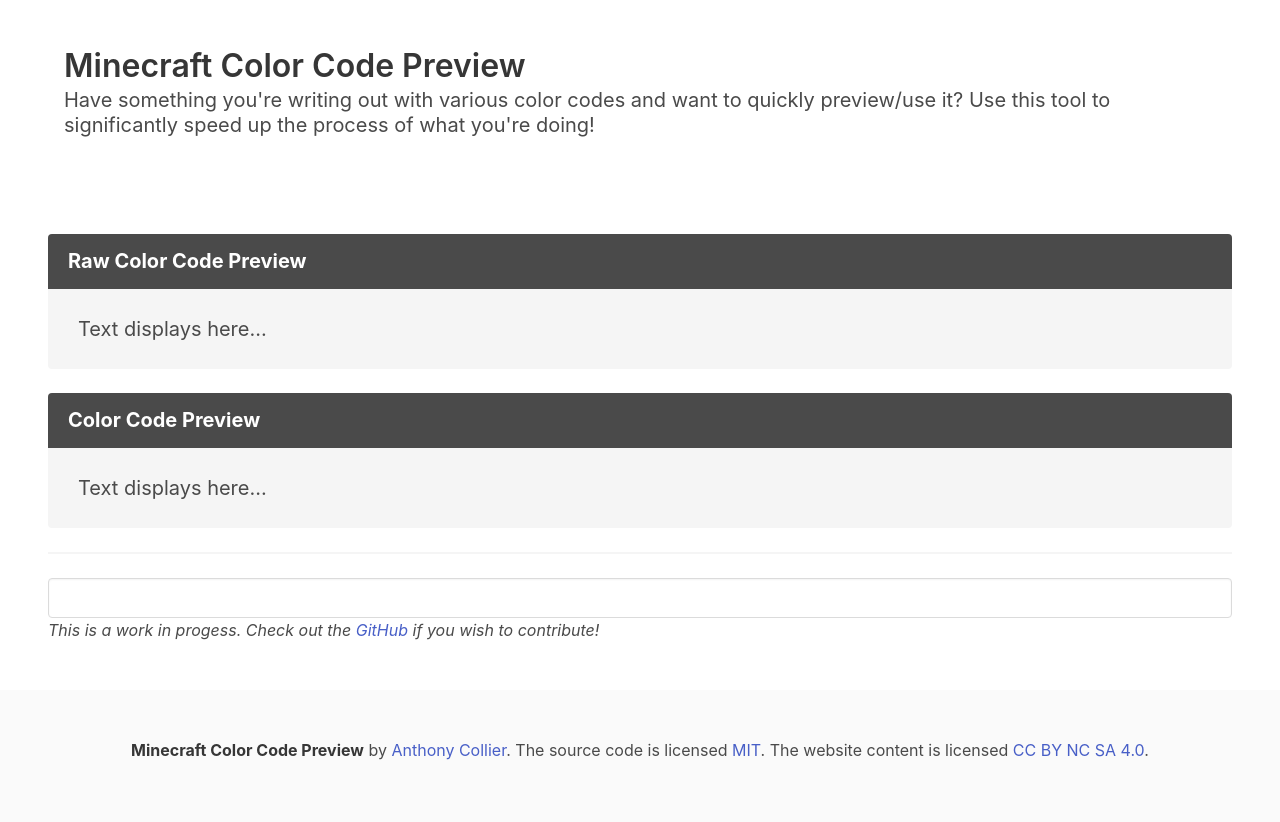
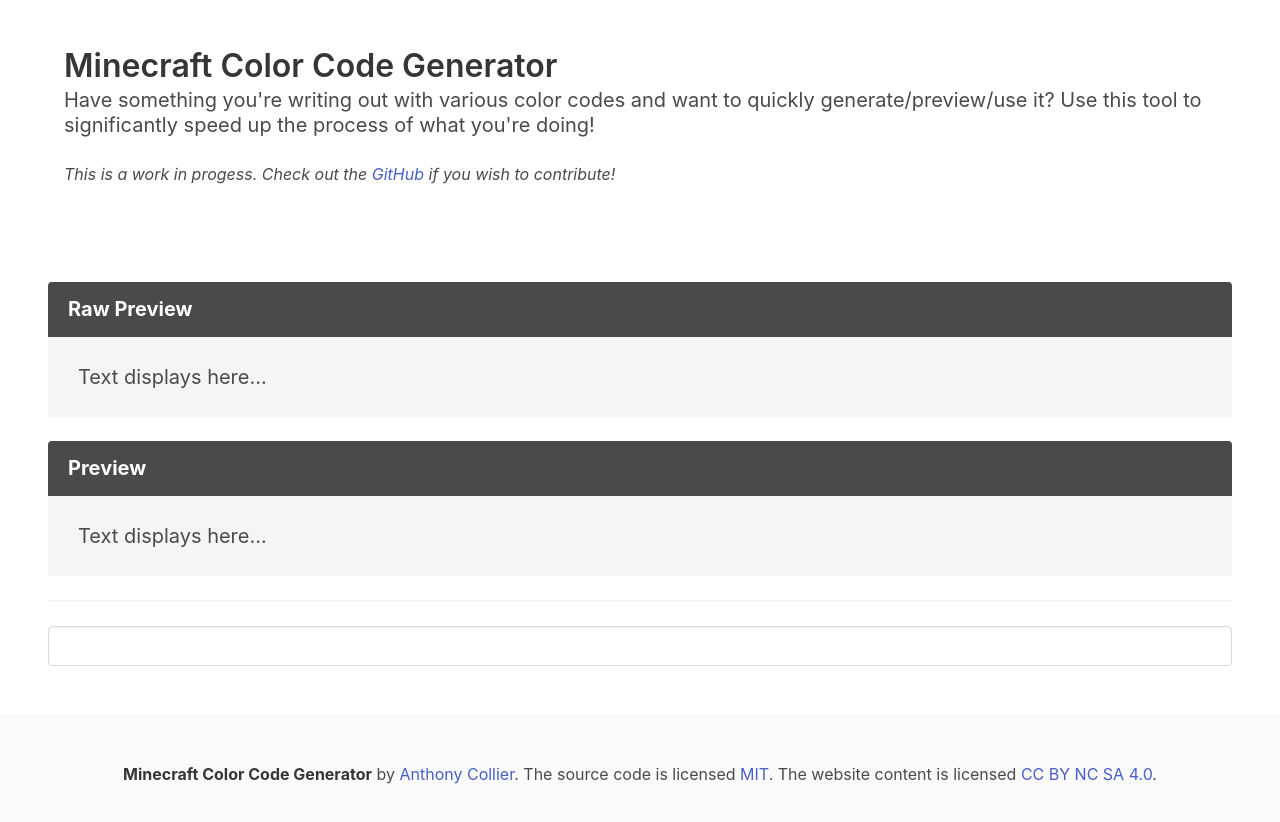
Before and after one commit to acollierr17/mc-colors, a plain HTML site: page index.html in a window 1280 px wide. Drawn offline with nearby package versions, Linux system fonts and the light colour scheme.

Commit message:
Rename preview to generator and add some event handlers

```diff
--- a/index.html
+++ b/index.html
@@ -14,41 +14,42 @@
   <section class="section">
     <div class="container">
       <h1 class="title">
-        Minecraft Color Code Preview
+        Minecraft Color Code Generator
       </h1>
       <p class="subtitle">
-        Have something you're writing out with various color codes and want to quickly preview/use it?
+        Have something you're writing out with various color codes and want to quickly generate/preview/use it?
         Use this tool to significantly speed up the process of what you're doing!
       </p>
+
+      <p class=subtitle"><em>This is a work in progess. Check out the <a href="https://github.com/acollierr17/mc-color-preview" target="_blank">GitHub</a> if you wish to contribute!</em></p>
     </div>
   </section>
 
   <section class="section">
     <article class="message is-medium">
       <div class="message-header">
-        <p>Raw Color Code Preview</p>
+        <p>Raw Preview</p>
       </div>
-      <div class="message-body" id="raw-preview-text">Text displays here...</div>
+      <div class="message-body" id="raw-preview-text" onclick="copyToClipboard('#raw-preview-text', '#raw-preview-text-copy')">Text displays here...</div>
     </article>
 
     <article class="message is-medium">
       <div class="message-header">
-        <p>Color Code Preview</p>
+        <p>Preview</p>
       </div>
-      <div class="message-body" id="preview-text">Text displays here...</div>
+      <div class="message-body" id="preview-text" onclick="copyToClipboard('#preview-text', '#preview-text-copy')">Text displays here...</div>
     </article>
     <hr>
     <input type="text" class="input" id="text-input">
 
-    <p class=subtitle"><em>This is a work in progess. Check out the <a href="https://github.com/acollierr17/mc-color-preview">GitHub</a> if you wish to contribute!</em></p>
   </section>
 
   <footer class="footer">
     <div class="content has-text-centered">
       <p>
-        <strong>Minecraft Color Code Preview</strong> by <a href="https://github.com/acollierr17">Anthony Collier</a>. The source code is licensed
-        <a href="http://opensource.org/licenses/mit-license.php">MIT</a>. The website content
-        is licensed <a href="http://creativecommons.org/licenses/by-nc-sa/4.0/">CC BY NC SA 4.0</a>.
+        <strong>Minecraft Color Code Generator</strong> by <a href="https://github.com/acollierr17" target="_blank">Anthony Collier</a>. The source code is licensed
+        <a href="http://opensource.org/licenses/mit-license.php" target="_blank">MIT</a>. The website content
+        is licensed <a href="http://creativecommons.org/licenses/by-nc-sa/4.0/" target="_blank">CC BY NC SA 4.0</a>.
       </p>
     </div>
   </footer>
```
